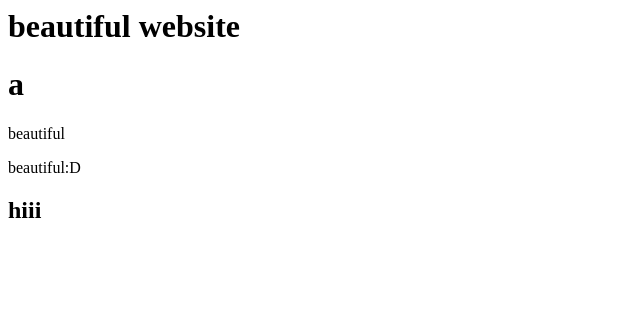
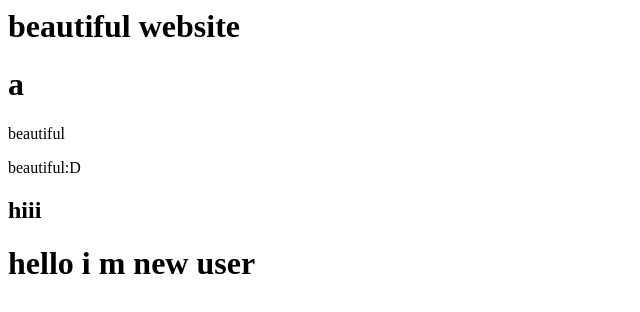
Before and after one commit to lokakshi/basics, a plain HTML site: page index.html in a window 1280 px wide. Shown: the whole page, without its empty margins (0-640 px from the left). Drawn offline with Linux system fonts and the light colour scheme.

Commit message:
new features 1

```diff
--- a/index.html
+++ b/index.html
@@ -1,3 +1,4 @@
+
 <html>
 <title>this is my website</title>
 <h1>beautiful website</h1>
@@ -5,4 +6,6 @@
 <p>beautiful</p>
 <p>beautiful:D</p>
 <h2>hiii</h2>
+
+<h1>hello i m new user</h1>
 </html>
```
